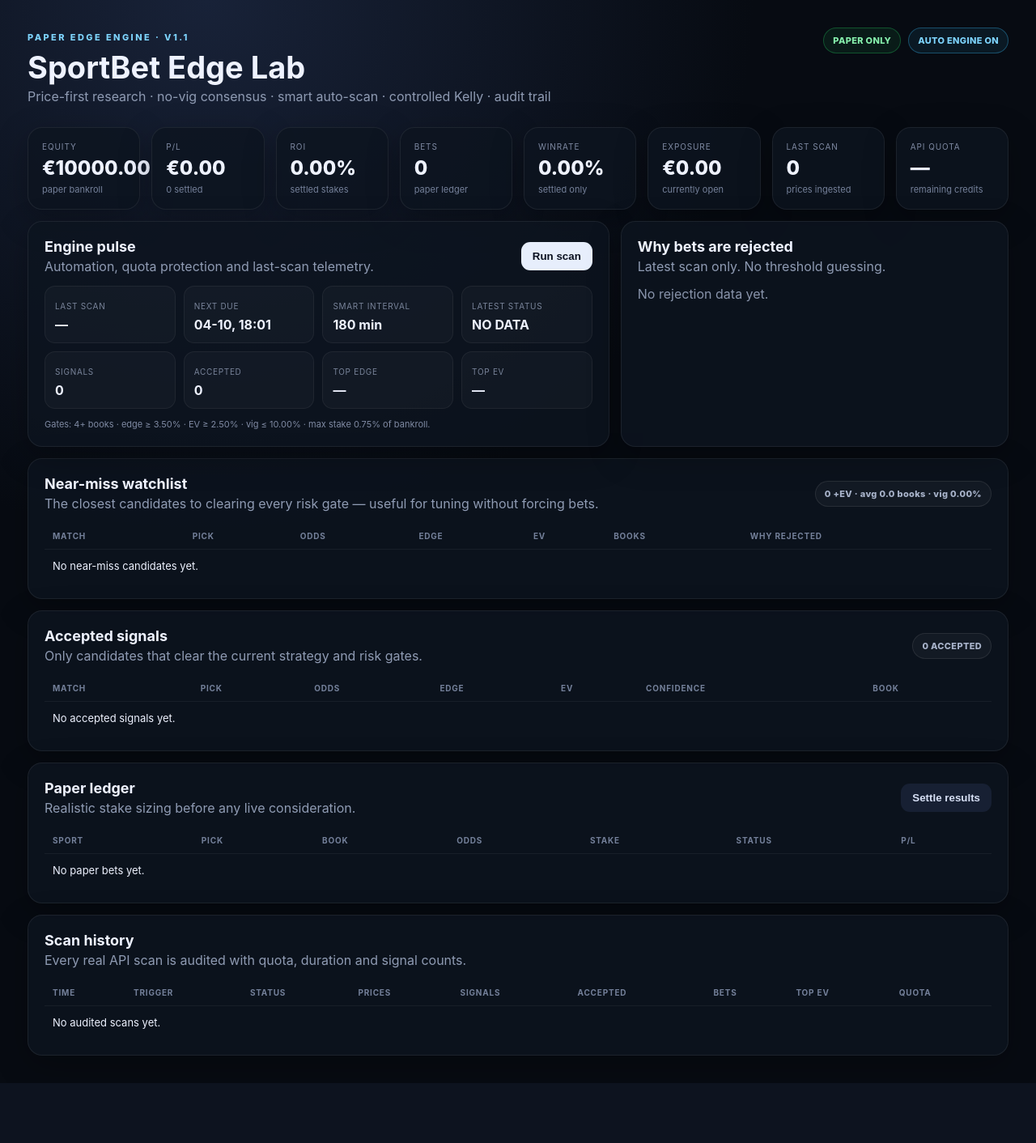
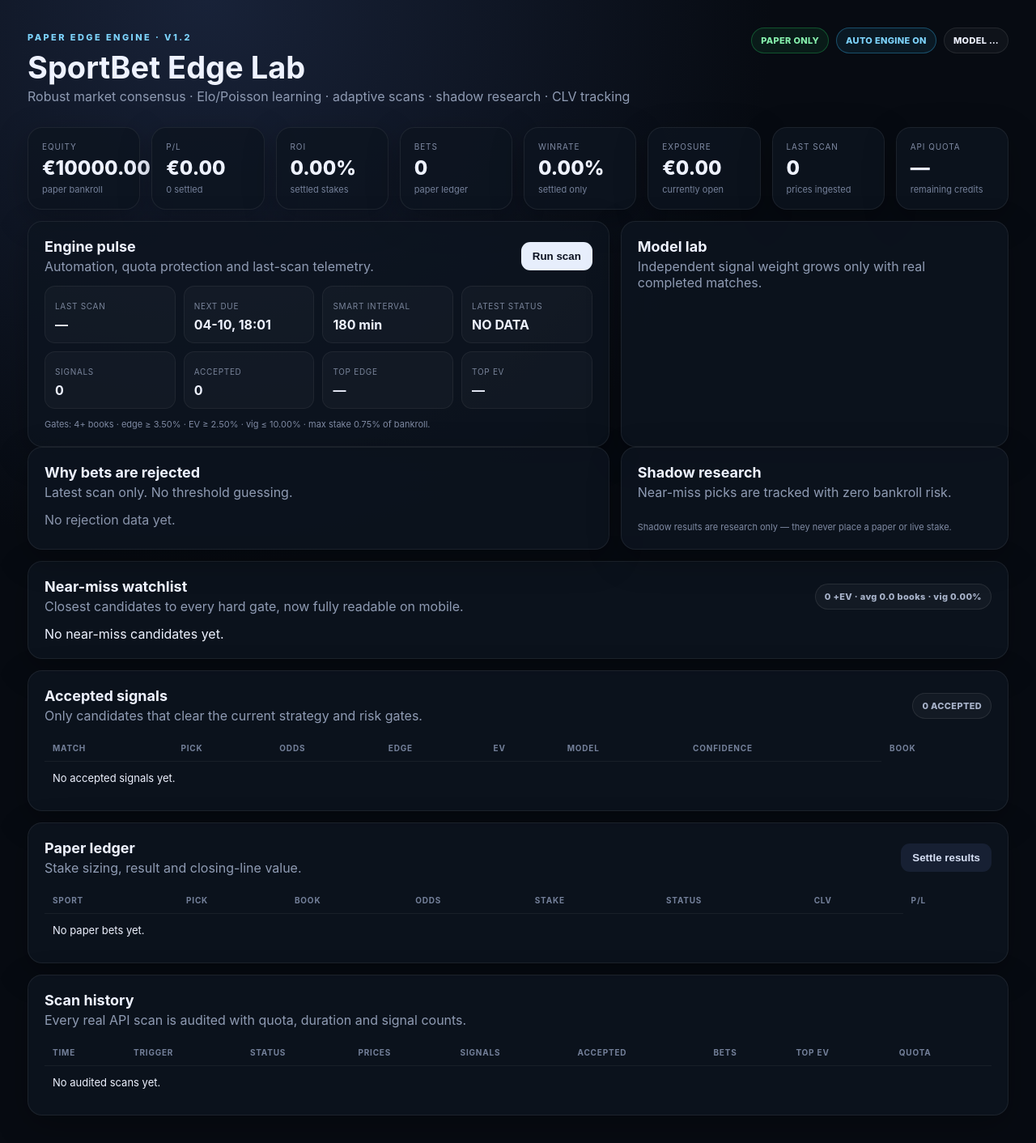
Before and after one commit to AzizQuinten/Sportbets, a FastAPI app: page / in a window 1280 px wide. Shown: the whole page at 81% size. Before the commit the page ends 1338 px from the top, so only its background shows below. Run offline with FastAPI, Linux system fonts and the light colour scheme; data that the repository does not hold is empty; some libraries are stand-ins or nearby versions.

Commit message:
Redesign dashboard for V1.2 model and shadow intelligence

```diff
--- a/app/templates/dashboard.html
+++ b/app/templates/dashboard.html
@@ -11,13 +11,14 @@
 <div class="wrap">
   <header>
     <div>
-      <span class="eyebrow">PAPER EDGE ENGINE · V1.1</span>
+      <span class="eyebrow">PAPER EDGE ENGINE · V1.2</span>
       <h1>SportBet Edge Lab</h1>
-      <p>Price-first research · no-vig consensus · smart auto-scan · controlled Kelly · audit trail</p>
+      <p>Robust market consensus · Elo/Poisson learning · adaptive scans · shadow research · CLV tracking</p>
     </div>
     <div class="headerRight">
       <div class="status">PAPER ONLY</div>
       <div class="engineBadge" id="engineBadge">ENGINE …</div>
+      <div class="engineBadge" id="modelBadge">MODEL …</div>
     </div>
   </header>
 
@@ -26,10 +27,7 @@
   <section class="grid split">
     <div class="panel enginePanel">
       <div class="panelHead">
-        <div>
-          <h2>Engine pulse</h2>
-          <p>Automation, quota protection and last-scan telemetry.</p>
-        </div>
+        <div><h2>Engine pulse</h2><p>Automation, quota protection and last-scan telemetry.</p></div>
         <button id="scanBtn" onclick="runCycle()">Run scan</button>
       </div>
       <div class="engineGrid" id="engineStats"></div>
@@ -37,77 +35,52 @@
     </div>
 
     <div class="panel">
-      <div class="panelHead">
-        <div>
-          <h2>Why bets are rejected</h2>
-          <p>Latest scan only. No threshold guessing.</p>
-        </div>
-      </div>
+      <div class="panelHead"><div><h2>Model lab</h2><p>Independent signal weight grows only with real completed matches.</p></div></div>
+      <div class="engineGrid" id="modelStats"></div>
+      <div class="subtle" id="modelLine"></div>
+    </div>
+  </section>
+
+  <section class="grid split">
+    <div class="panel">
+      <div class="panelHead"><div><h2>Why bets are rejected</h2><p>Latest scan only. No threshold guessing.</p></div></div>
       <div id="rejects" class="rejectList"></div>
+    </div>
+
+    <div class="panel">
+      <div class="panelHead"><div><h2>Shadow research</h2><p>Near-miss picks are tracked with zero bankroll risk.</p></div></div>
+      <div class="engineGrid" id="shadowStats"></div>
+      <div class="subtle">Shadow results are research only — they never place a paper or live stake.</div>
     </div>
   </section>
 
   <section class="panel">
     <div class="panelHead">
-      <div>
-        <h2>Near-miss watchlist</h2>
-        <p>The closest candidates to clearing every risk gate — useful for tuning without forcing bets.</p>
-      </div>
+      <div><h2>Near-miss watchlist</h2><p>Closest candidates to every hard gate, now fully readable on mobile.</p></div>
       <span class="miniBadge" id="marketHealth">MARKET HEALTH …</span>
     </div>
-    <div class="tableWrap">
-      <table>
-        <thead><tr><th>Match</th><th>Pick</th><th>Odds</th><th>Edge</th><th>EV</th><th>Books</th><th>Why rejected</th></tr></thead>
-        <tbody id="nearMisses"></tbody>
-      </table>
-    </div>
+    <div class="pickCards" id="nearMisses"></div>
   </section>
 
   <section class="panel">
     <div class="panelHead">
-      <div>
-        <h2>Accepted signals</h2>
-        <p>Only candidates that clear the current strategy and risk gates.</p>
-      </div>
+      <div><h2>Accepted signals</h2><p>Only candidates that clear the current strategy and risk gates.</p></div>
       <span class="miniBadge" id="acceptedCount">0 ACCEPTED</span>
     </div>
-    <div class="tableWrap">
-      <table>
-        <thead><tr><th>Match</th><th>Pick</th><th>Odds</th><th>Edge</th><th>EV</th><th>Confidence</th><th>Book</th></tr></thead>
-        <tbody id="signals"></tbody>
-      </table>
-    </div>
+    <div class="tableWrap"><table><thead><tr><th>Match</th><th>Pick</th><th>Odds</th><th>Edge</th><th>EV</th><th>Model</th><th>Confidence</th><th>Book</th></tr></thead><tbody id="signals"></tbody></table></div>
   </section>
 
   <section class="panel">
     <div class="panelHead">
-      <div>
-        <h2>Paper ledger</h2>
-        <p>Realistic stake sizing before any live consideration.</p>
-      </div>
+      <div><h2>Paper ledger</h2><p>Stake sizing, result and closing-line value.</p></div>
       <button class="ghost" id="settleBtn" onclick="settle()">Settle results</button>
     </div>
-    <div class="tableWrap">
-      <table>
-        <thead><tr><th>Sport</th><th>Pick</th><th>Book</th><th>Odds</th><th>Stake</th><th>Status</th><th>P/L</th></tr></thead>
-        <tbody id="bets"></tbody>
-      </table>
-    </div>
+    <div class="tableWrap"><table><thead><tr><th>Sport</th><th>Pick</th><th>Book</th><th>Odds</th><th>Stake</th><th>Status</th><th>CLV</th><th>P/L</th></tr></thead><tbody id="bets"></tbody></table></div>
   </section>
 
   <section class="panel">
-    <div class="panelHead">
-      <div>
-        <h2>Scan history</h2>
-        <p>Every real API scan is audited with quota, duration and signal counts.</p>
-      </div>
-    </div>
-    <div class="tableWrap">
-      <table>
-        <thead><tr><th>Time</th><th>Trigger</th><th>Status</th><th>Prices</th><th>Signals</th><th>Accepted</th><th>Bets</th><th>Top EV</th><th>Quota</th></tr></thead>
-        <tbody id="scanHistory"></tbody>
-      </table>
-    </div>
+    <div class="panelHead"><div><h2>Scan history</h2><p>Every real API scan is audited with quota, duration and signal counts.</p></div></div>
+    <div class="tableWrap"><table><thead><tr><th>Time</th><th>Trigger</th><th>Status</th><th>Prices</th><th>Signals</th><th>Accepted</th><th>Bets</th><th>Top EV</th><th>Quota</th></tr></thead><tbody id="scanHistory"></tbody></table></div>
   </section>
 
   <div id="toast"></div>
```
